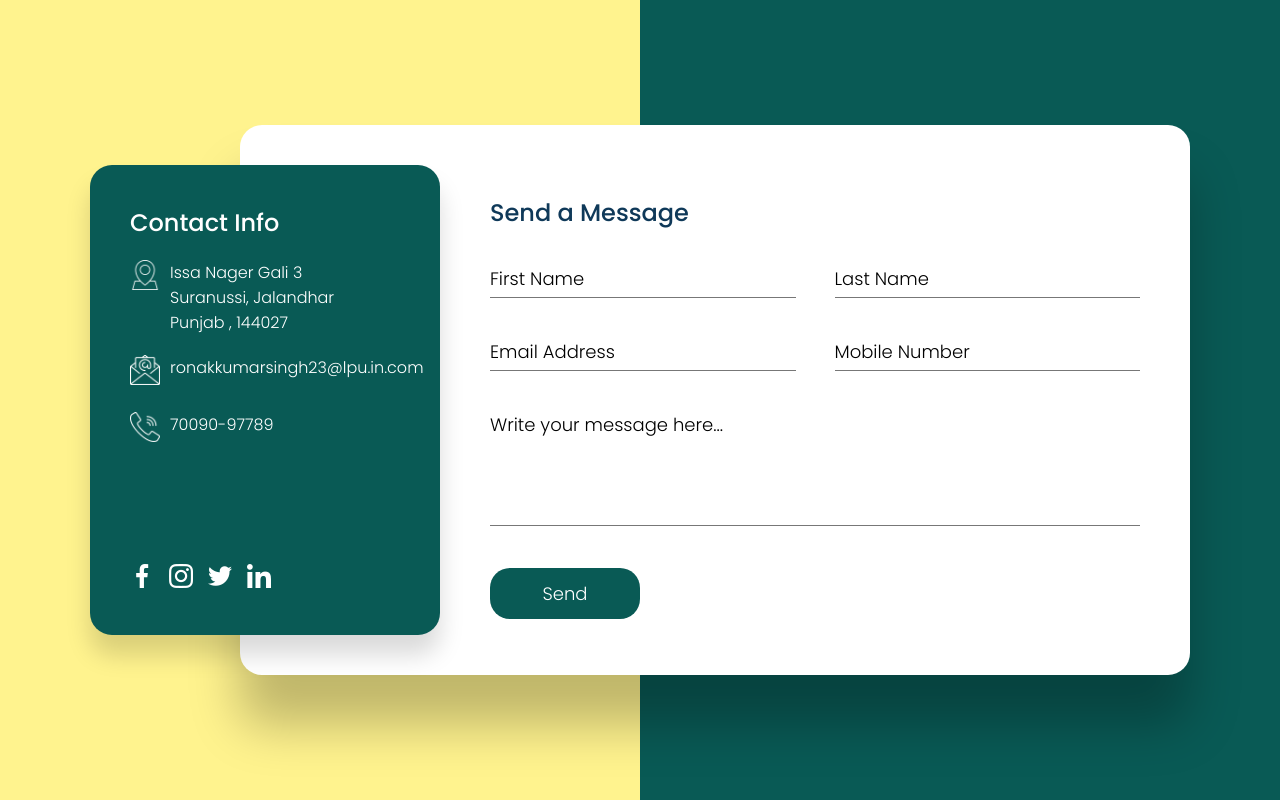
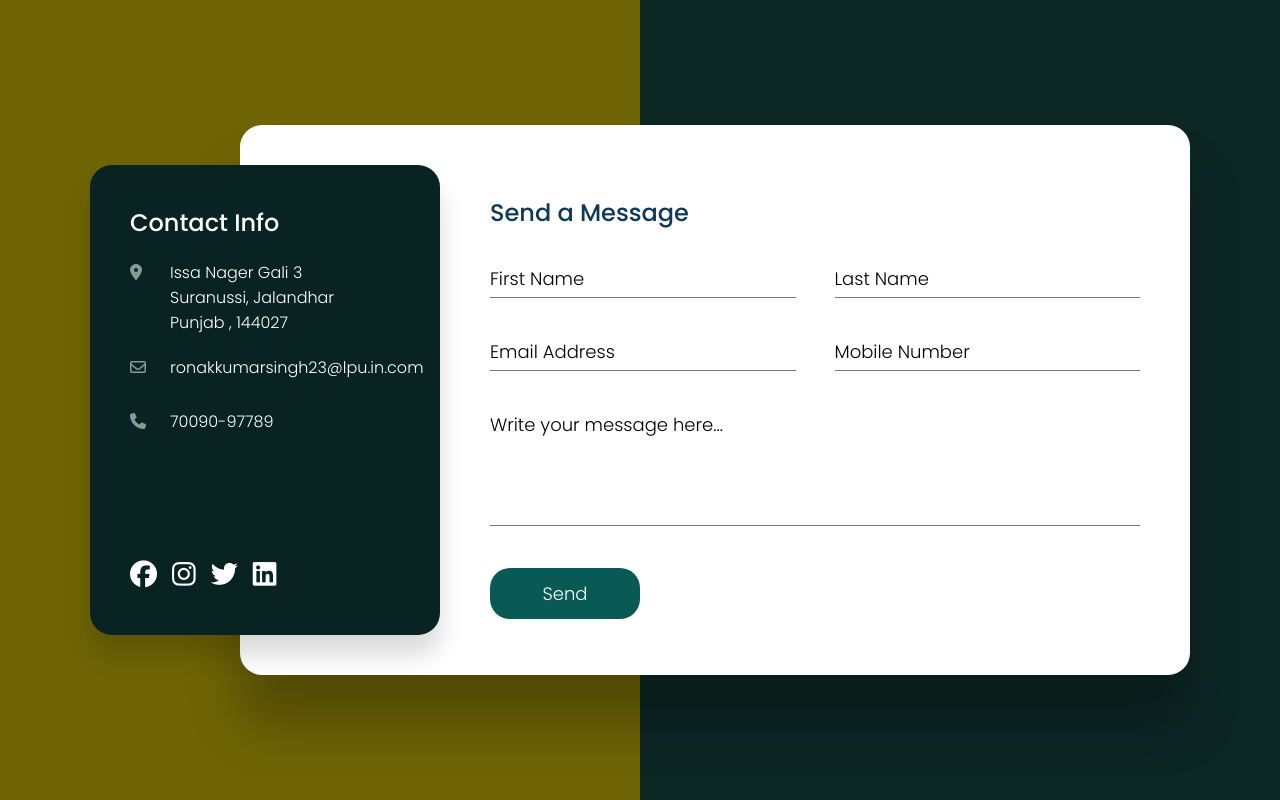
Before and after one commit to ronak-kumar-sing/Ronakkumar, a plain HTML site: page Contact.html in a window 1280 px wide. Drawn offline with Linux system fonts and the light colour scheme.

Commit message:
contact changes

```diff
--- a/Contact.html
+++ b/Contact.html
@@ -4,7 +4,8 @@
     <meta charset="utf-8">
     <meta name="viewport" content="width=device-width, initial-scale=1.0">
     <title> Contact Me</title>
-    <link rel="shortcut icon" type="image/jpg" href="/images/news2.png"/>
+    <link rel="stylesheet" href="https://cdnjs.cloudflare.com/ajax/libs/font-awesome/6.5.2/css/all.min.css" integrity="sha512-SnH5WK+bZxgPHs44uWIX+LLJAJ9/2PkPKZ5QiAj6Ta86w+fsb2TkcmfRyVX3pBnMFcV7oQPJkl9QevSCWr3W6A==" crossorigin="anonymous" referrerpolicy="no-referrer" />
+
     <style>
         @import url('https://fonts.googleapis.com/css2?family=Poppins:wght@200&display=swap');
         @import url('https://fonts.googleapis.com/css2?family=Poppins:wght@300&display=swap');
@@ -25,28 +26,28 @@
                         <h2>Contact Info</h2>
                         <ul class="info">
                             <li>
-                                <span><img src="/images/location.png"></span>
+                                <span><i class="fa-solid fa-location-dot"></i></span>
                                 <span>Issa Nager Gali 3<br>
                                     Suranussi, Jalandhar<br>
                                     Punjab , 144027</span>
                                 </span>
                             </li>
                             <li>
-                                <span><img src="/images/mail.png"></span>
+                                <span><i class="fa-regular fa-envelope"></i></span>
                                 <span><a href = "mailto: ronakkumar20062006@gmail.com">ronakkumarsingh23@lpu.in.com</a></span>
                             </li>
                             <li>
-                                <span><img src="/images/call.png"></span>
+                                <span><i class="fa-solid fa-phone"></i></span>
                                 <span>70090-97789</span>
                             </li>
 
                         </ul>
                     </div>
                     <ul class="sci">
-                        <li><a href="https://www.facebook.com/profile.php?id=100081550268167"><img src="/images/1.png"></a></li>
-                        <li><a href="https://www.instagram.com/_ronak.kumar/"><img src="/images/3.png"></a></li>
-                        <li><a href="https://twitter.com/RonakKumar25401"><img src="/images/2.png"></a></li>
-                        <li><a href="https://www.linkedin.com/in/ronak-kumar-a2b721285/"><img src="/images/5.png"></a></li>
+                        <li><a href="https://www.facebook.com/profile.php?id=100081550268167"><i class="fa-brands fa-facebook"></i></a></li>
+                        <li><a href="https://www.instagram.com/_ronak.kumar/"><i class="fa-brands fa-instagram"></i></a></li>
+                        <li><a href="https://twitter.com/RonakKumar25401"><i class="fa-brands fa-twitter"></i></a></li>
+                        <li><a href="https://www.linkedin.com/in/ronak-kumar-a2b721285/"><i class="fa-brands fa-linkedin"></i></a></li>
 
                     </ul>
                 </div>
--- a/contactus.css
+++ b/contactus.css
@@ -14,7 +14,7 @@ section
     justify-content: center;
     align-items: center;
     min-height: 100vh;
-    background-color: #095a55;
+    background-color: #0c2624;
 
 }
 section::before
@@ -25,7 +25,7 @@ section::before
     left: 0;
     width: 50%;
     height: 100%;
-    background: #fff38e;
+    background: #6e6405;
 }
 
 .container
@@ -46,7 +46,7 @@ section::before
     top: 40px;
     width: 350px;
     height: calc(100% - 80px);
-    background: #095a55;
+    background: #092322;
     z-index: 1;
     padding: 40px;
     display: flex;
@@ -95,6 +95,10 @@ section::before
     min-width: 30px;
 
 }
+.container .contactInfo ul.info li span i{
+    height: 30px;
+    color: #899a96;
+}
 
 .container .contactInfo ul.info li span:nth-child(1) img
 {
@@ -124,6 +128,13 @@ section::before
 .container .contactInfo ul.sci li a
 {
    text-decoration: none;
+   transition: all .4s ease-in-out;
+   color: #fff;
+   font-size: 27px;
+}
+.container .contactInfo ul.sci li a:hover
+{
+    color: #ff7b7b;
 }
 
 .container .contactInfo ul.sci li a img
```
Also changed, not shown: images/1.png (deleted), images/2.png (deleted), images/3.png (deleted), images/4.png (deleted), images/5.png (deleted), images/call.png (deleted), images/location.png (deleted), images/mail.png (deleted), images/news2.png (deleted).
